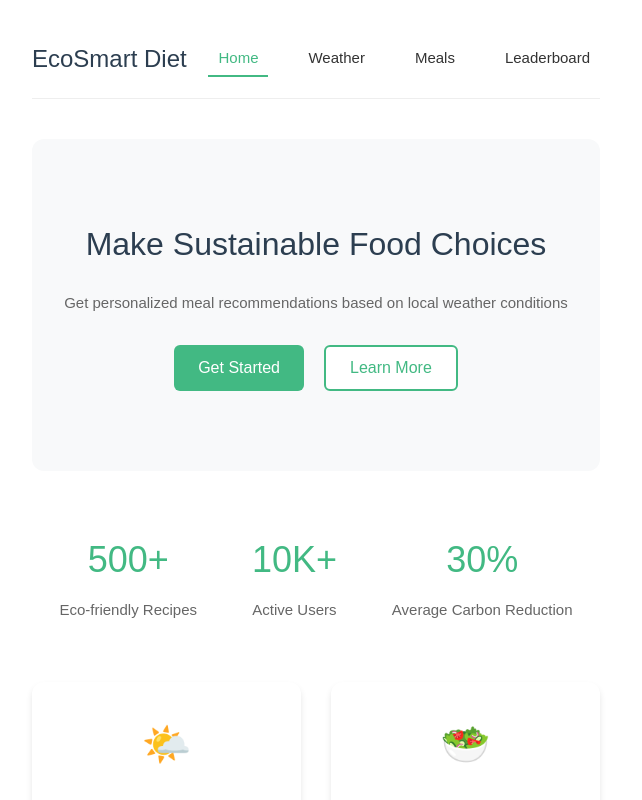
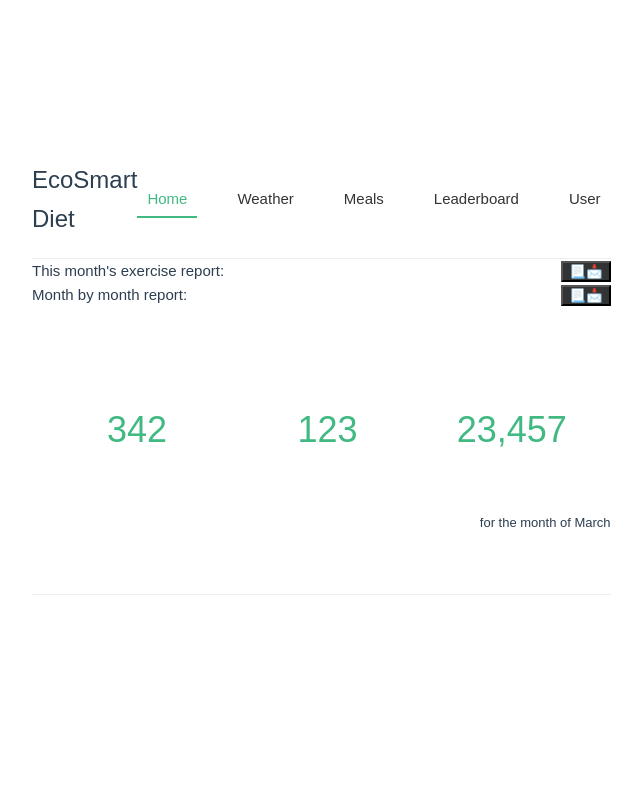
Before and after one commit to garrikyx/FItflow, a Vue app in the folder frontend/: page / in a window 1280 px wide. Shown: the top 800 px of the page, without its empty margins (20-662 px from the left). Built offline with nearby package versions, Linux system fonts and the light colour scheme.

Commit message:
added userpage

```diff
--- /dev/null
+++ b/frontend/src/components/userpage.vue
@@ -0,0 +1,316 @@
+<template>
+    <div class="userpage">
+      <header class="header">
+        <div class="logo">
+          <h1>EcoSmart Diet</h1>
+        </div>
+        <nav class="nav-menu">
+          <a href="#" class="nav-link active">Home</a>
+          <a href="#" class="nav-link">Weather</a>
+          <a href="#" class="nav-link">Meals</a>
+          <a href="#" class="nav-link">Leaderboard</a>
+          <a href="#" class="nav-link">User</a>
+        </nav>
+      </header>
+
+      <main class="main-content">
+        <!-- <section class="hero-section">
+          <h2>Make Sustainable Food Choices</h2>
+          <p>Get personalized meal recommendations based on local weather conditions</p>
+          <div class="cta-buttons">
+            <button class="primary-btn">Get Started</button>
+            <button class="secondary-btn">Learn More</button>
+          </div>
+        </section> -->
+        <div class="report">This month's exercise report: <button class="just-right">📃📩</button></div>
+        <div class="report">Month by month report: <button class="just-right">📃📩</button></div>
+        <div class="monthly-stats">Monthly Stats:</div>
+        <section class="stats-section">
+          <div class="stat-card">
+            <h3>{{ time }}</h3>
+            <p>Minutes Exercised</p>
+          </div>
+          <div class="stat-card">
+            <h3>{{ distance }}</h3>
+            <p>KM Covered</p>
+          </div>
+          <div class="stat-card">
+            <h3>{{ calories }}</h3>
+            <p>Calories Burned</p>
+          </div>
+        </section>
+
+        <div class="for-month">for the month of {{ date }}</div>
+        <!-- <section class="features">
+          <div class="feature-card">
+            <div class="feature-icon">🌤️</div>
+            <h3>Weather-Based</h3>
+            <p>Recommendations based on real-time weather data</p>
+          </div>
+          <div class="feature-card">
+            <div class="feature-icon">🥗</div>
+            <h3>Healthy Choices</h3>
+            <p>Nutritious and sustainable meal options</p>
+          </div>
+          <div class="feature-card">
+            <div class="feature-icon">🌍</div>
+            <h3>Eco Impact</h3>
+            <p>Track your environmental impact</p>
+          </div>
+        </section> -->
+
+        <!-- <section class="how-it-works">
+          <h2>How It Works</h2>
+          <div class="steps">
+            <div class="step">
+              <div class="step-number">1</div>
+              <h3>Check Weather</h3>
+              <p>We analyze local weather conditions</p>
+            </div>
+            <div class="step">
+              <div class="step-number">2</div>
+              <h3>Get Recommendations</h3>
+              <p>Receive personalized meal suggestions</p>
+            </div>
+            <div class="step">
+              <div class="step-number">3</div>
+              <h3>Track Progress</h3>
+              <p>Monitor your eco-friendly choices</p>
+            </div>
+          </div>
+        </section> -->
+      </main>
+
+      <footer class="footer">
+        <p>© 2024 EcoSmart Diet. All rights reserved.</p>
+      </footer>
+    </div>
+  </template>
+
+  <script>
+  export default {
+    name: 'userpage',
+    data() {
+      return {
+        // Add reactive data here if needed
+        'time': "342",
+        'distance': "123",
+        'calories': '23,457',
+        'date': new Date().toLocaleDateString('default', { month: 'long' })
+      }
+    }
+  }
+  </script>
+
+  <style scoped>
+  .userpage {
+    max-width: 1200px;
+    margin: 0 auto;
+    padding: 20px;
+  }
+
+  .header {
+    display: flex;
+    justify-content: space-between;
+    align-items: center;
+    padding: 20px 0;
+    border-bottom: 1px solid #eee;
+  }
+
+  .logo h1 {
+    color: #2c3e50;
+    font-size: 24px;
+  }
+
+  .nav-menu {
+    display: flex;
+    gap: 30px;
+  }
+
+  .nav-link {
+    text-decoration: none;
+    color: #333;
+    font-weight: 500;
+    padding: 5px 10px;
+  }
+
+  .nav-link.active {
+    color: #42b983;
+    border-bottom: 2px solid #42b983;
+  }
+
+  .nav-link:hover {
+    color: #42b983;
+  }
+
+  .hero-section {
+    text-align: center;
+    padding: 80px 0;
+    background-color: #f8f9fa;
+    border-radius: 12px;
+    margin: 40px 0;
+  }
+
+  .cta-buttons {
+    margin-top: 30px;
+    display: flex;
+    gap: 20px;
+    justify-content: center;
+  }
+
+  .primary-btn, .secondary-btn {
+    padding: 12px 24px;
+    border-radius: 6px;
+    font-size: 16px;
+    cursor: pointer;
+    transition: all 0.3s ease;
+  }
+
+  .primary-btn {
+    background-color: #42b983;
+    color: white;
+    border: none;
+  }
+
+  .secondary-btn {
+    background-color: white;
+    color: #42b983;
+    border: 2px solid #42b983;
+  }
+
+  .report {
+    display: flex;
+    justify-content: space-between;
+    align-items: center;
+  }
+
+  .just-right {
+    margin-left: auto;
+    background-color: #333;
+
+  }
+
+
+  .monthly-stats {
+    color: rgba(255, 255, 255, 0.7);
+    display: flex;
+    justify-content: center;
+    font-size: 40px;
+    align-items: flex-end;
+    margin-top: 10px;
+  }
+
+  .stats-section {
+    display: flex;
+    justify-content: space-around;
+    margin: 20px 0;
+  }
+
+  .stat-card {
+    text-align: center;
+  }
+
+  .stat-card h3 {
+    color: #42b983;
+    font-size: 36px;
+    margin-bottom: 10px;
+  }
+
+  .for-month {
+    display: flex;
+    justify-content: flex-end;
+    font-size: small;
+  }
+
+
+  .features {
+    display: grid;
+    grid-template-columns: repeat(auto-fit, minmax(250px, 1fr));
+    gap: 30px;
+    margin: 60px 0;
+  }
+
+  .feature-card {
+    padding: 30px;
+    background-color: white;
+    border-radius: 12px;
+    box-shadow: 0 4px 6px rgba(0,0,0,0.1);
+    text-align: center;
+    transition: transform 0.3s ease;
+  }
+
+  .feature-card:hover {
+    transform: translateY(-5px);
+  }
+
+  .feature-icon {
+    font-size: 40px;
+    margin-bottom: 20px;
+  }
+
+  .how-it-works {
+    text-align: center;
+    margin: 60px 0;
+  }
+
+  .steps {
+    display: flex;
+    justify-content: space-around;
+    margin-top: 40px;
+  }
+
+  .step {
+    flex: 1;
+    max-width: 250px;
+  }
+
+  .step-number {
+    width: 40px;
+    height: 40px;
+    background-color: #42b983;
+    color: white;
+    border-radius: 50%;
+    display: flex;
+    align-items: center;
+    justify-content: center;
+    margin: 0 auto 20px;
+    font-size: 20px;
+  }
+
+  .footer {
+    text-align: center;
+    padding: 20px 0;
+    margin-top: 60px;
+    border-top: 1px solid #eee;
+    color: #666;
+  }
+
+  h2 {
+    color: #2c3e50;
+    margin-bottom: 20px;
+    font-size: 32px;
+  }
+
+  h3 {
+    color: #2c3e50;
+    margin-bottom: 15px;
+  }
+
+  p {
+    color: rgba(255, 255, 255, 0.7);
+    line-height: 1.6;
+  }
+
+  @media (max-width: 768px) {
+    .steps {
+      flex-direction: column;
+      align-items: center;
+      gap: 30px;
+    }
+
+    .stats-section {
+      flex-direction: column;
+      gap: 30px;
+    }
+  }
+  </style>
--- a/frontend/src/router/index.js
+++ b/frontend/src/router/index.js
@@ -1,5 +1,5 @@
 import { createRouter, createWebHistory } from 'vue-router'
-import Homepage from '../components/homepage.vue'
+import Homepage from '../components/userpage.vue'
 
 const routes = [
   {
```
